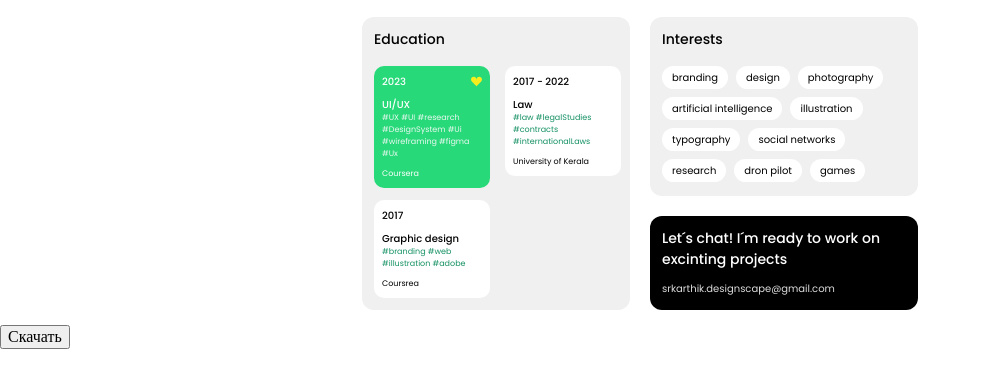
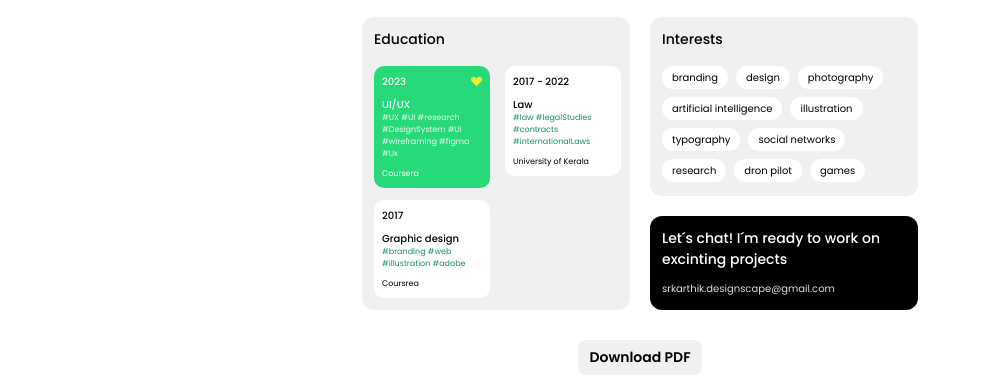
Before and after one commit to DimaKhor/exam-cv, a website with bundled scripts: page index.html in a window 1280 px wide. Shown: the part 528-918 px from the top of the page, without its empty margins (0-981 px from the left). Before the commit the page ends 877 px from the top, so only its background shows below. Built offline with nearby package versions, Linux system fonts and the light colour scheme.

Commit message:
кнопка скачать + стили для изменяемых элементов

```diff
--- a/index.html
+++ b/index.html
@@ -245,7 +245,9 @@
       </section>
     </main>
     <footer>
-      <button class="download-button" id="download-button">Скачать</button>
+      <button class="download-button" id="download-button">
+        <span class="download-button_text">Download PDF</span>
+      </button>
     </footer>
     <script src="https://cdnjs.cloudflare.com/ajax/libs/jspdf/2.5.1/jspdf.umd.min.js"></script>
     <script src="https://cdnjs.cloudflare.com/ajax/libs/html2canvas/1.4.1/html2canvas.min.js"></script>
--- a/styles/style.css
+++ b/styles/style.css
@@ -8,6 +8,10 @@
     grid-template-columns: repeat(4, 124px);
     grid-template-rows: 124px;
     justify-content: center;
+}
+
+.editable:hover {
+    text-decoration: underline;
 }
 
 .box {
@@ -353,6 +357,47 @@
     color: var(--email-color);
 }
 
+footer {
+    display: flex;
+    justify-content: center;
+}
+
+.download-button {
+    position: relative;
+    margin-block: 15px;
+    padding: 6px 10px;
+    background-color: var(--main-box-color);
+    border-radius: 8px;
+    border: 1px solid transparent;
+    cursor: pointer;
+    overflow: hidden;
+}
+
+.download-button:after {
+    position: absolute;
+    content: '';
+    block-size: 100%;
+    inline-size: 100%;
+    right: 100%;
+    bottom: 0;
+    background-color: var(--accent-color);
+    transform: translateX(0%);
+    transition: transform 0.5s ease-in-out;
+}
+
+.download-button:hover:after {
+    transform: translateX(100%);
+}
+
+.download-button_text {
+    font-family: var(--font-family), sans-serif;
+    font-weight: 600;
+    font-size: 14px;
+    line-height: 150%;
+    position: relative;
+    z-index: 1;
+}
+
 @media (width < 595px) {
     .main {
         margin-inline: 20px;
```
